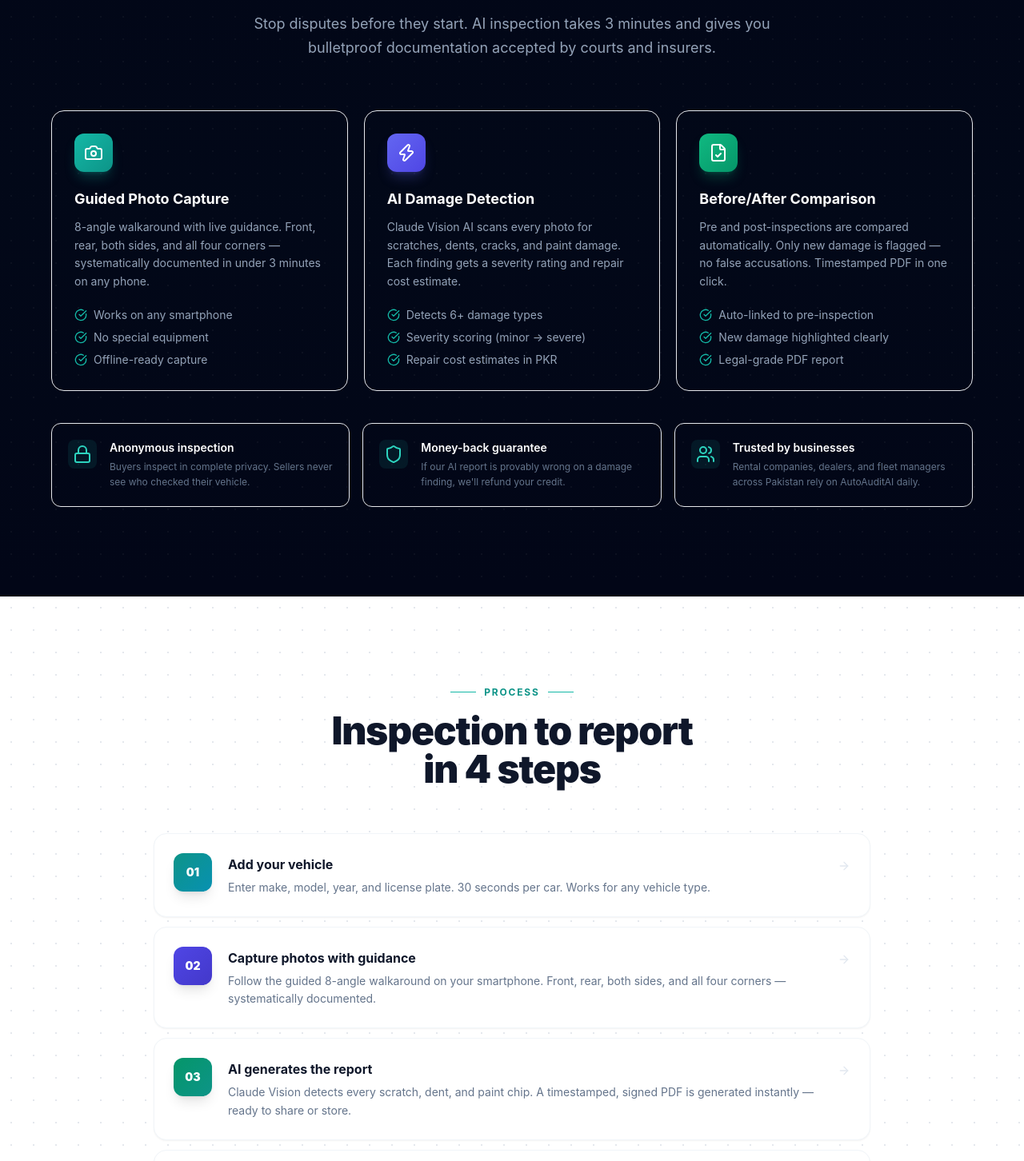
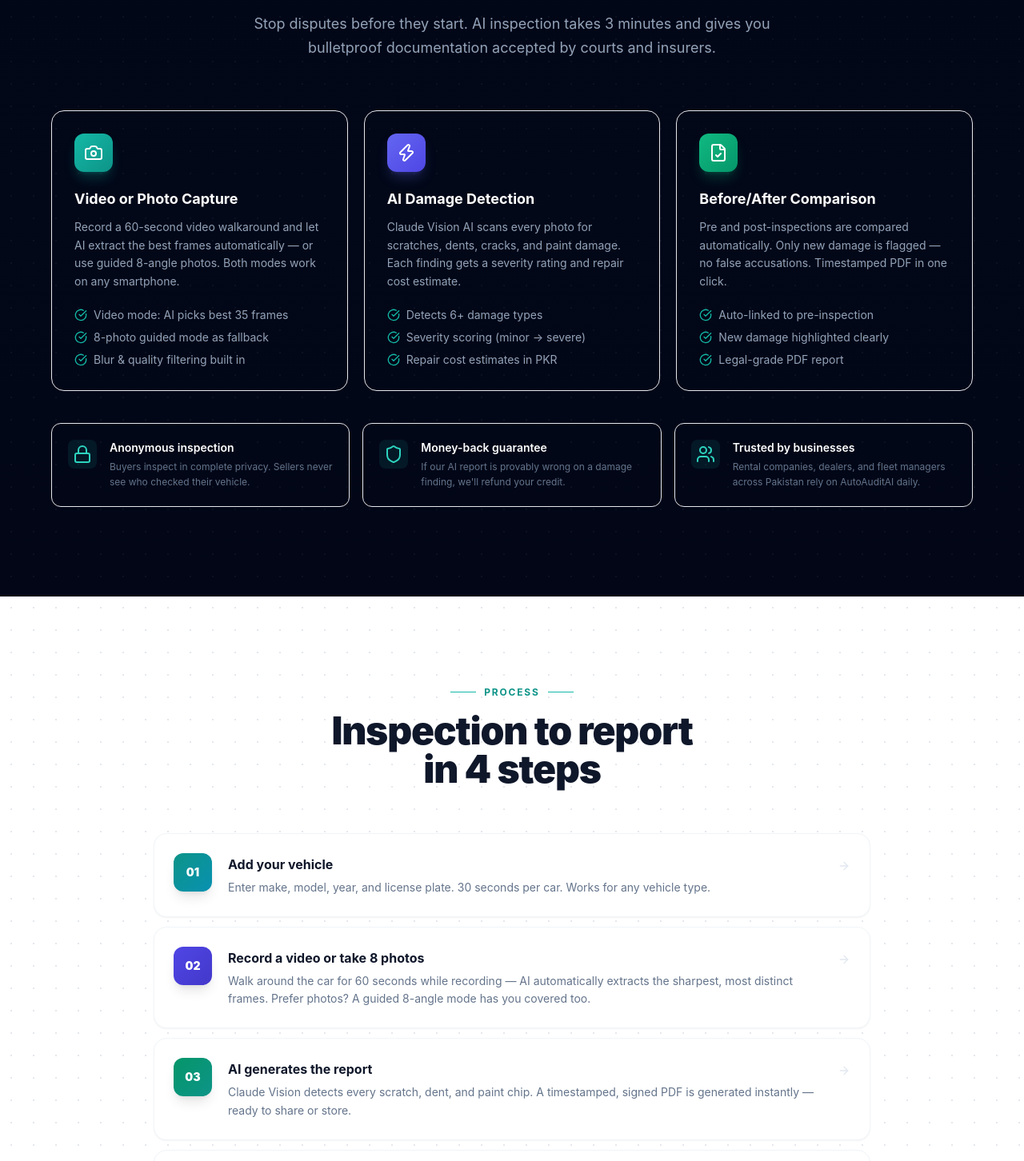
Before and after one commit to Shahxaibkhan/AutoAudit, a Next.js app: page / in a window 1280 px wide. Shown: the part 1954-3406 px from the top of the page at 80% size. Built offline with nearby package versions, Linux system fonts and the light colour scheme; no server answers.

Commit message:
Mention video walkaround on landing page alongside photo mode

```diff
--- a/src/app/page.tsx
+++ b/src/app/page.tsx
@@ -231,7 +231,7 @@ export default function LandingPage() {
           <div className="grid grid-cols-2 md:grid-cols-4 gap-8 text-center">
             {[
               { value: 'PKR 80k+', label: 'avg dispute value recovered', sub: 'per incident' },
-              { value: '3 min', label: 'full 8-angle inspection', sub: 'on any smartphone' },
+              { value: '3 min', label: 'video or photo inspection', sub: 'on any smartphone' },
               { value: '6+', label: 'damage types detected', sub: 'scratches, dents, cracks & more' },
               { value: '50+', label: 'businesses in Pakistan', sub: 'and growing' },
             ].map(s => (
@@ -266,9 +266,9 @@ export default function LandingPage() {
                 color: 'from-teal-500 to-teal-600',
                 glow: 'shadow-teal-500/25',
                 border: 'hover:border-teal-500/30',
-                title: 'Guided Photo Capture',
-                desc: '8-angle walkaround with live guidance. Front, rear, both sides, and all four corners — systematically documented in under 3 minutes on any phone.',
-                points: ['Works on any smartphone', 'No special equipment', 'Offline-ready capture'],
+                title: 'Video or Photo Capture',
+                desc: 'Record a 60-second video walkaround and let AI extract the best frames automatically — or use guided 8-angle photos. Both modes work on any smartphone.',
+                points: ['Video mode: AI picks best 35 frames', '8-photo guided mode as fallback', 'Blur & quality filtering built in'],
               },
               {
                 icon: Zap,
@@ -349,8 +349,8 @@ export default function LandingPage() {
               },
               {
                 n: '02',
-                title: 'Capture photos with guidance',
-                desc: 'Follow the guided 8-angle walkaround on your smartphone. Front, rear, both sides, and all four corners — systematically documented.',
+                title: 'Record a video or take 8 photos',
+                desc: 'Walk around the car for 60 seconds while recording — AI automatically extracts the sharpest, most distinct frames. Prefer photos? A guided 8-angle mode has you covered too.',
                 color: 'from-indigo-600 to-indigo-700',
               },
               {
@@ -623,7 +623,7 @@ export default function LandingPage() {
               },
               {
                 q: 'Can I use this on my phone?',
-                a: 'Yes. AutoAuditAI is fully mobile-optimized. You capture photos on your smartphone and the AI analyzes them instantly in the browser. No app download required.',
+                a: 'Yes. AutoAuditAI is fully mobile-optimized. Record a 60-second video walkaround or take 8 guided photos — all from your smartphone browser. No app download required. Android and iOS both supported.',
               },
               {
                 q: 'Is the PDF report legally valid?',
```
